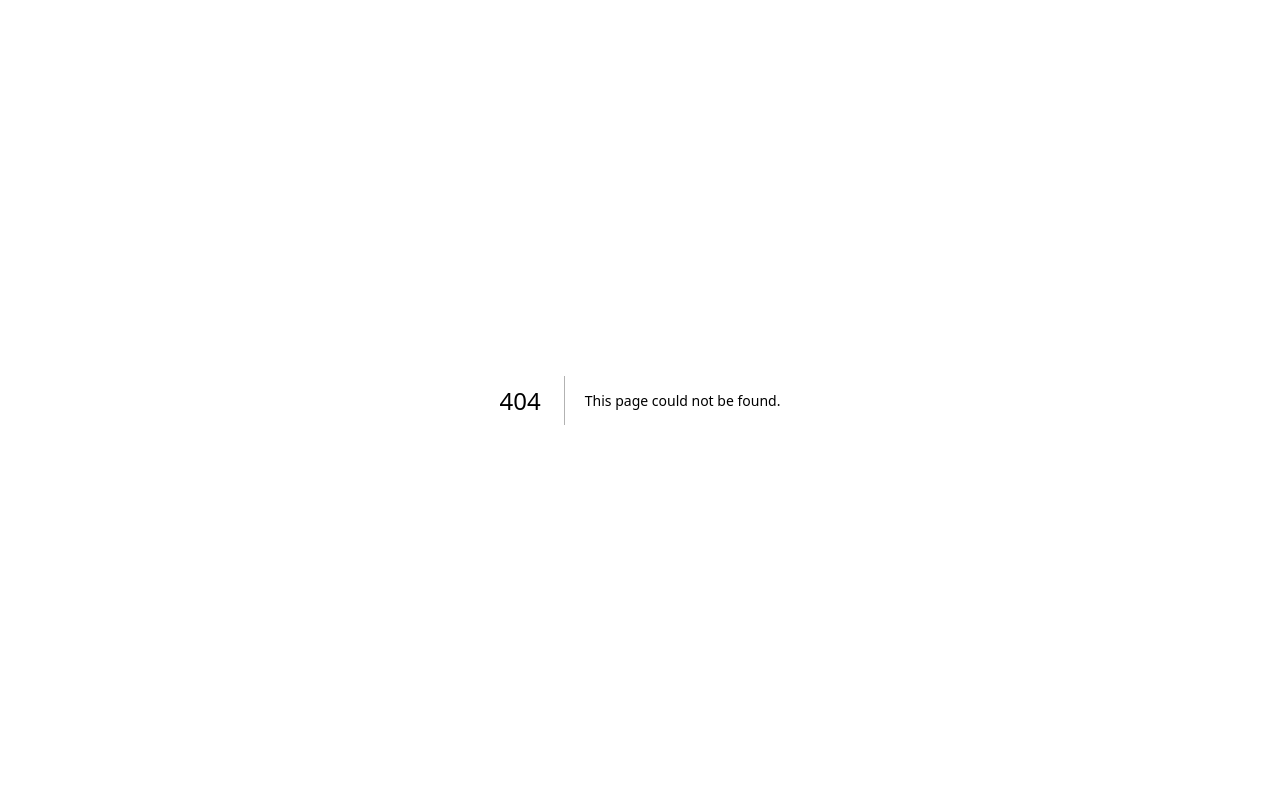
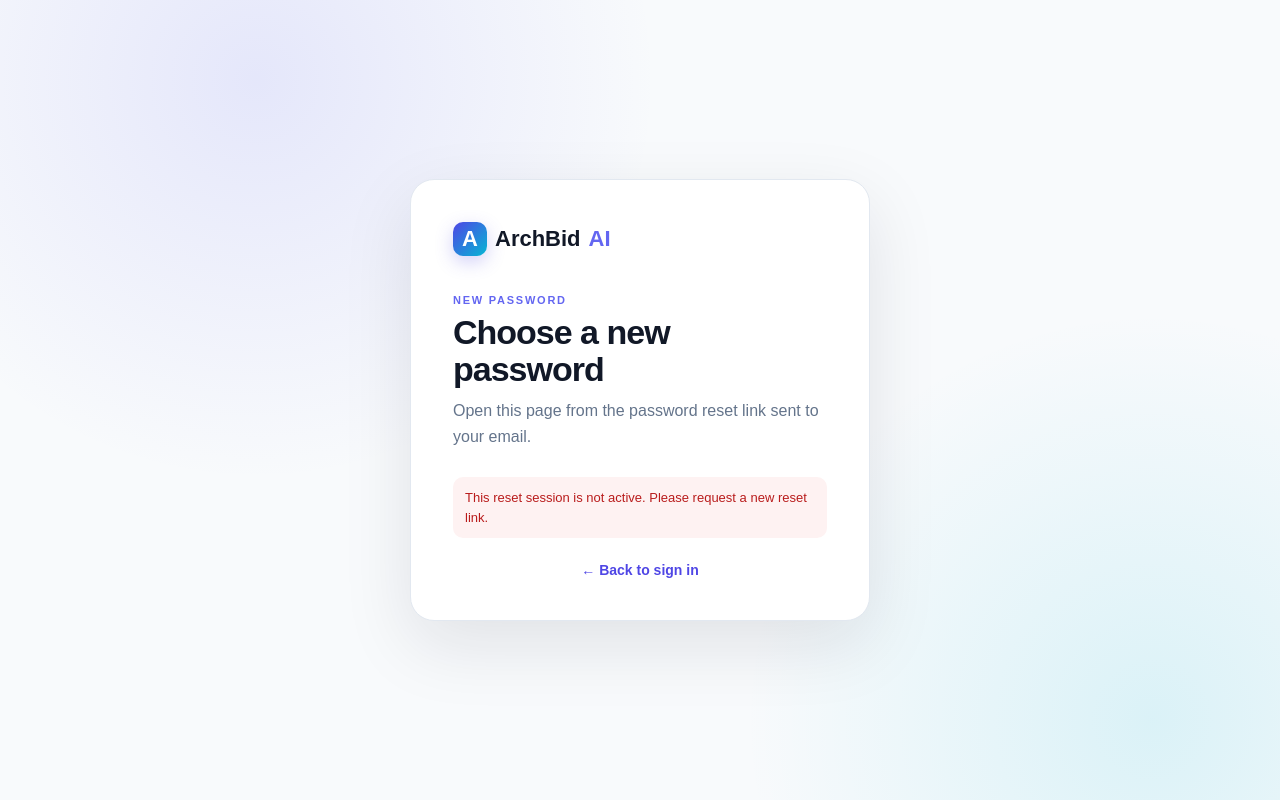
Before and after one commit to ultrarevisions-bit/archbid-ai, a Next.js app: page /reset-password in a window 1280 px wide. Before the commit this address had no page. Built offline with nearby package versions, Linux system fonts and the light colour scheme; no server answers.

Commit message:
Add password reset completion page

```diff
--- /dev/null
+++ b/app/reset-password/page.tsx
@@ -0,0 +1,55 @@
+"use client";
+
+import { FormEvent, useEffect, useState } from "react";
+import Link from "next/link";
+import { createClient } from "@/lib/supabase/client";
+import "../auth.css";
+
+export default function ResetPasswordPage() {
+  const supabase = createClient();
+  const [password, setPassword] = useState("");
+  const [confirm, setConfirm] = useState("");
+  const [message, setMessage] = useState("");
+  const [error, setError] = useState("");
+  const [loading, setLoading] = useState(false);
+  const [ready, setReady] = useState(false);
+
+  useEffect(() => {
+    supabase.auth.getSession().then(({ data }) => setReady(Boolean(data.session)));
+    const { data: listener } = supabase.auth.onAuthStateChange((event, session) => {
+      if (event === "PASSWORD_RECOVERY" || session) setReady(true);
+    });
+    return () => listener.subscription.unsubscribe();
+  }, []);
+
+  async function handleSubmit(event: FormEvent<HTMLFormElement>) {
+    event.preventDefault();
+    setError("");
+    setMessage("");
+    if (password.length < 8) { setError("Your new password must be at least 8 characters."); return; }
+    if (password !== confirm) { setError("The passwords do not match."); return; }
+    setLoading(true);
+    const { error: updateError } = await supabase.auth.updateUser({ password });
+    if (updateError) setError(updateError.message);
+    else { setMessage("Your password has been updated. You can now sign in with your new password."); setPassword(""); setConfirm(""); }
+    setLoading(false);
+  }
+
+  return (
+    <main className="auth-page">
+      <div className="auth-card">
+        <Link className="auth-brand" href="/"><span className="brand-mark">A</span> ArchBid <span>AI</span></Link>
+        <div className="auth-heading"><div className="section-label">NEW PASSWORD</div><h1>Choose a new password</h1><p>{ready ? "Set a new password for your ArchBid account." : "Open this page from the password reset link sent to your email."}</p></div>
+        {ready ? <form onSubmit={handleSubmit} className="auth-form">
+          <label>New password<input type="password" value={password} onChange={(e) => setPassword(e.target.value)} placeholder="At least 8 characters" minLength={8} required /></label>
+          <label>Confirm new password<input type="password" value={confirm} onChange={(e) => setConfirm(e.target.value)} placeholder="Enter it again" minLength={8} required /></label>
+          {error && <div className="auth-error">{error}</div>}
+          {message && <div className="auth-success">{message}</div>}
+          <button className="auth-button" disabled={loading}>{loading ? "Updating…" : "Update password →"}</button>
+          {message && <Link className="auth-button auth-button-link" href="/login">Go to sign in →</Link>}
+        </form> : <div className="auth-error">This reset session is not active. Please request a new reset link.</div>}
+        <p className="auth-switch"><Link href="/login">← Back to sign in</Link></p>
+      </div>
+    </main>
+  );
+}
```
